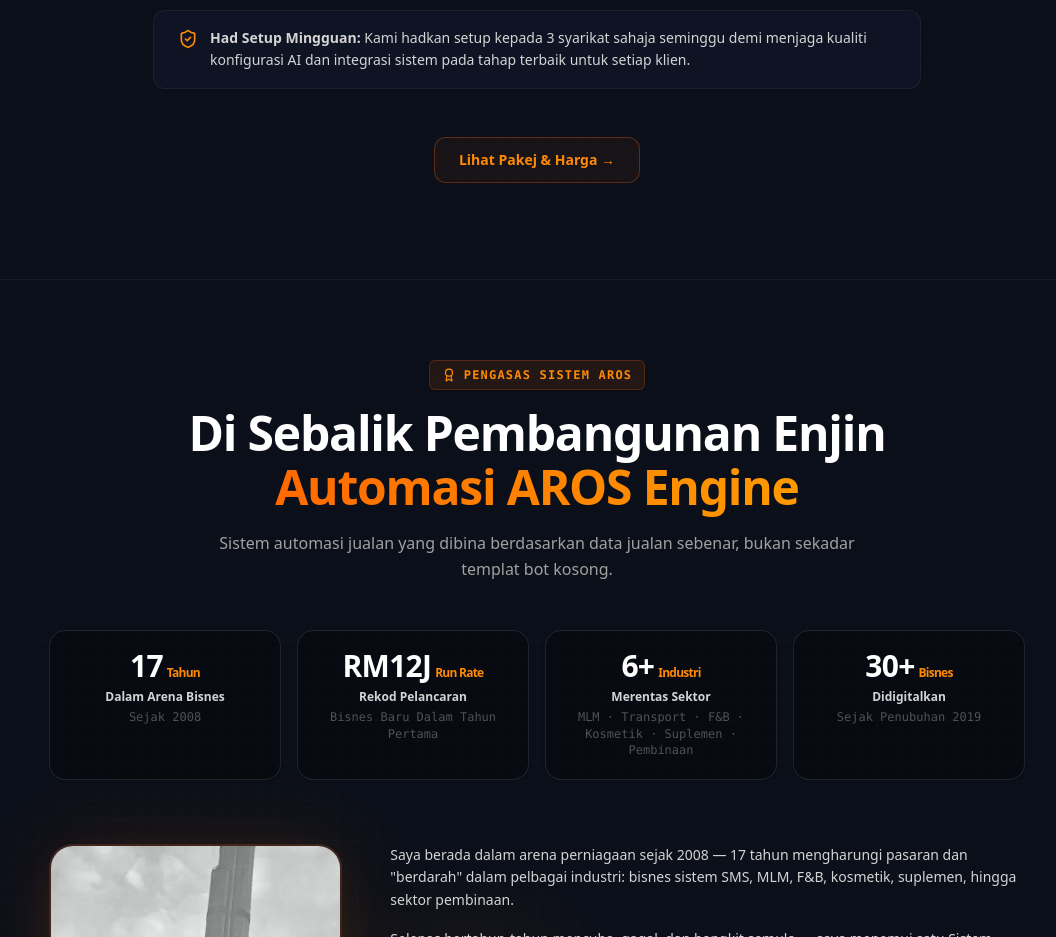
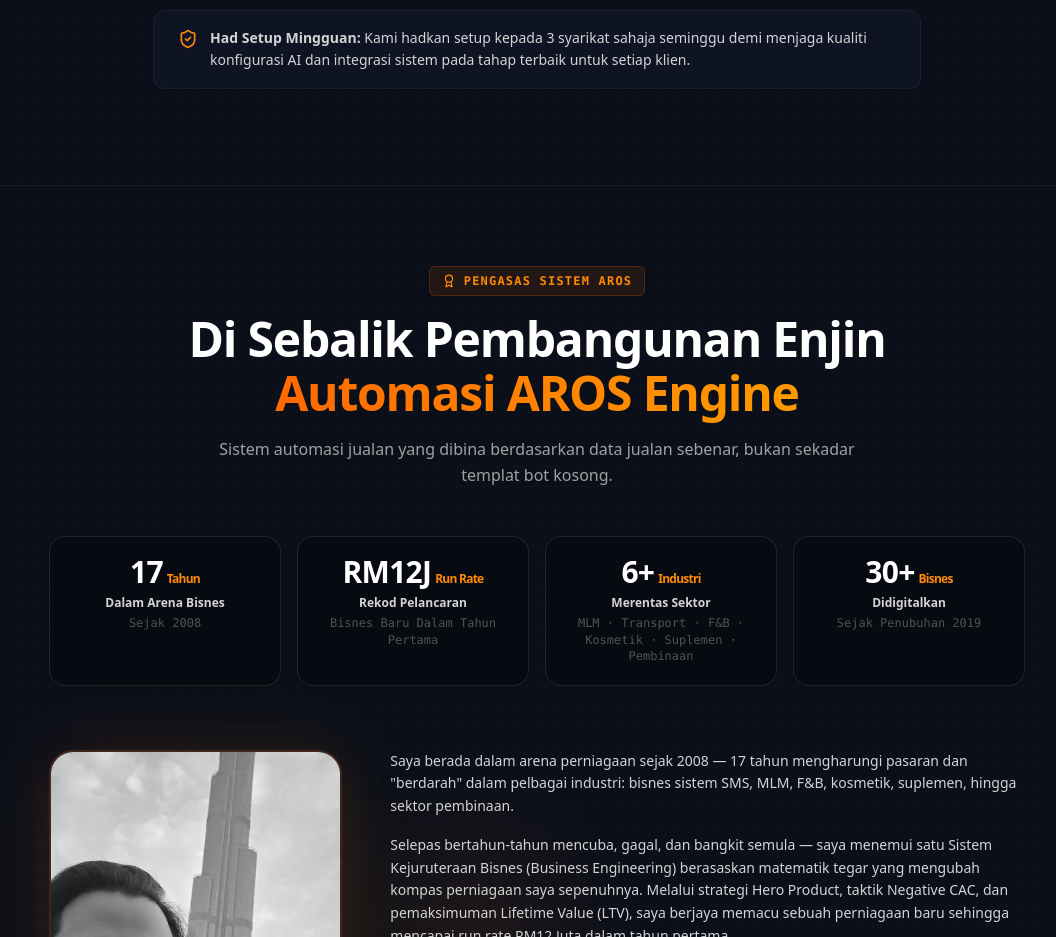
Before and after one commit to opsfunnelmatter-png/aros-salespage-ai, a Next.js app: page / in a window 1280 px wide. Shown: the part 4620-5557 px from the top of the page, without its empty margins (103-1159 px from the left). Built offline with nearby package versions, Linux system fonts and the light colour scheme.

Commit message:
Remove Lihat Pakej & Harga button from timeline section

```diff
--- a/src/app/04-timeline.js
+++ b/src/app/04-timeline.js
@@ -187,20 +187,6 @@
           </div>
         </div>
 
-        <div className="text-center mt-12">
-          <button
-            onClick={() => {
-              const target = document.getElementById('pricing_section');
-              if (target) {
-                const y = target.getBoundingClientRect().top + window.scrollY - 80;
-                window.scrollTo({ top: y, behavior: 'smooth' });
-              }
-            }}
-            className="inline-flex items-center gap-2 text-orange-400 border border-orange-500/30 hover:border-orange-500/60 bg-orange-500/5 hover:bg-orange-500/10 font-bold text-sm px-6 py-3 rounded-xl transition-all duration-200 cursor-pointer"
-          >
-            {btn_action}
-          </button>
-        </div>
 
       </div>
     </section>
```
